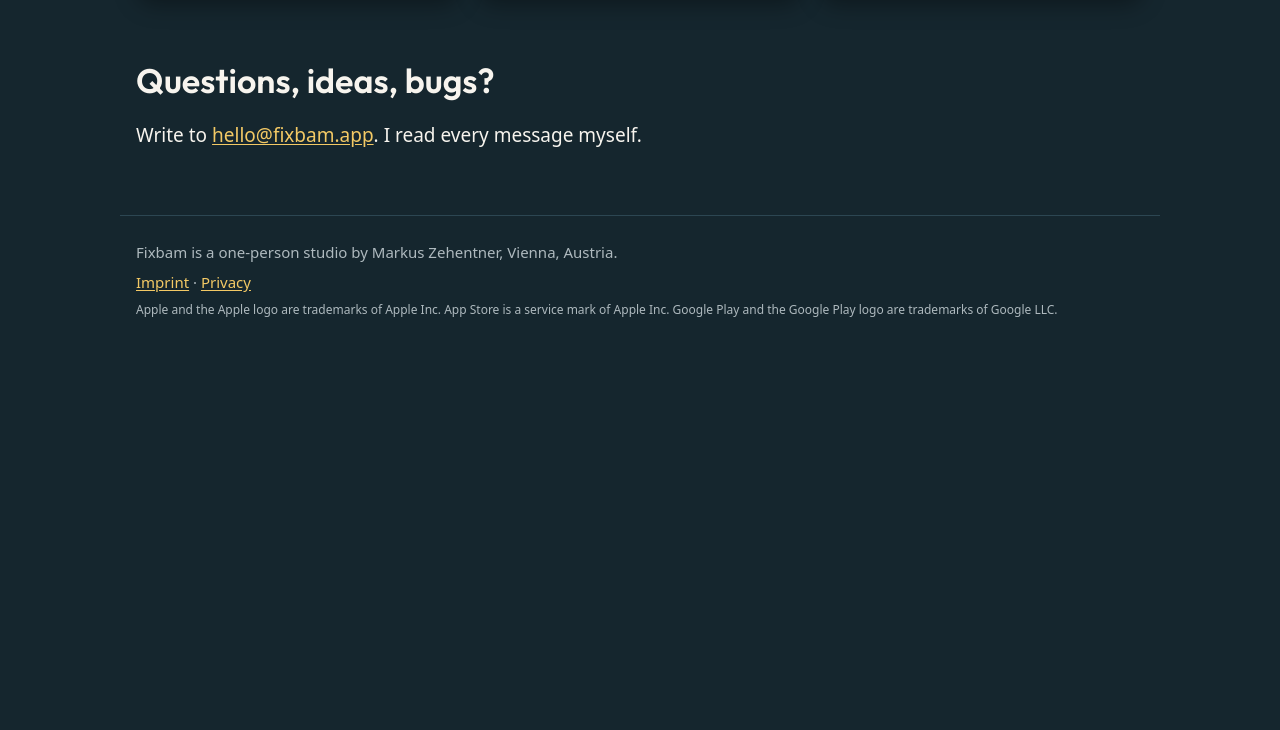
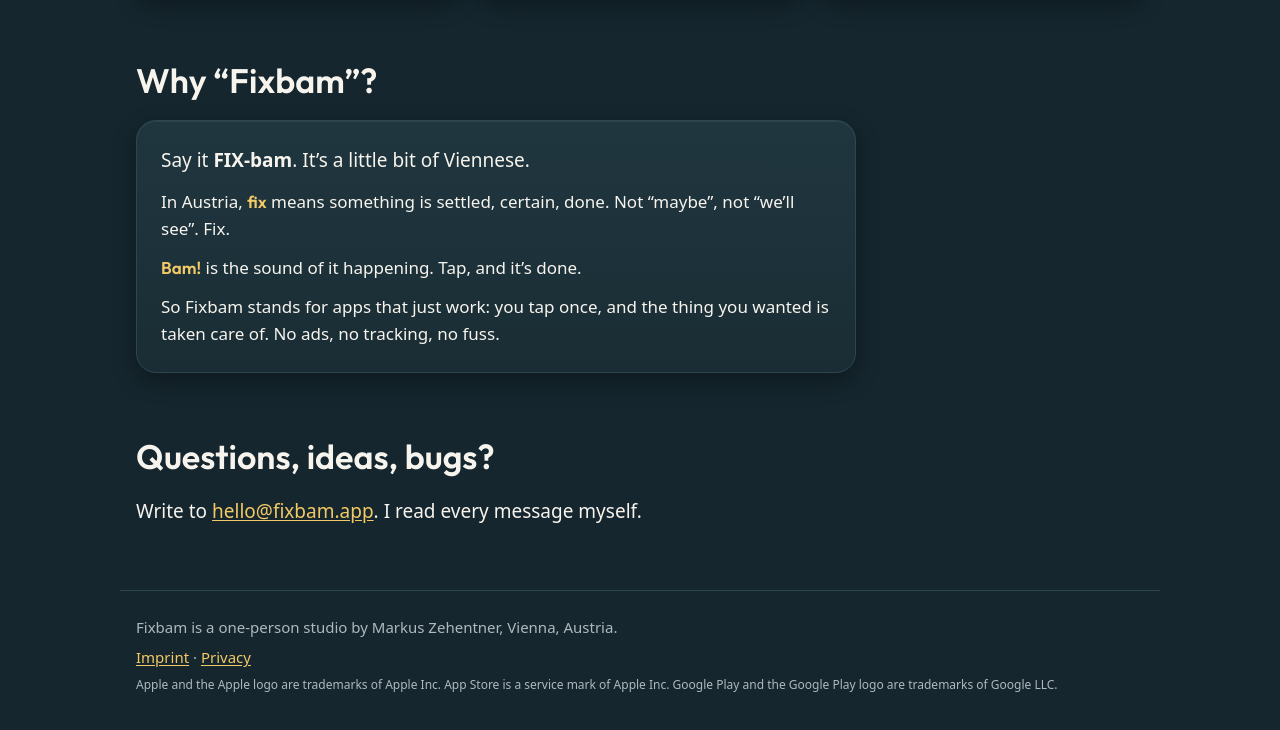
Before and after one commit to mzehentner-coder/mzehentner-coder.github.io, a plain HTML site: page index.html in a window 1280 px wide. Shown: the part 1216-1946 px from the top of the page. Before the commit the page ends 1581 px from the top, so only its background shows below. Drawn offline with Linux system fonts and the light colour scheme.

Commit message:
Abschnitt: Why Fixbam? (Herkunft und Bedeutung des Namens)
Co-Authored-By: Claude Opus 5.5 <noreply@anthropic.com>

```diff
--- a/assets/style.css
+++ b/assets/style.css
@@ -72,6 +72,12 @@ main > section { margin: 64px 0; }
   transform: rotate(-8deg);
 }
 
+.name .card { max-width: 720px; }
+.name p { margin: 0 0 12px; }
+.name p:last-child { margin: 0; }
+.name em { font-style: normal; color: var(--gold); font-family: "Outfit", sans-serif; font-weight: 600; }
+.name .say { font-size: 19px; }
+
 .contact p { margin: 0; font-size: 19px; }
 
 .legal { max-width: 760px; }
--- a/index.html
+++ b/index.html
@@ -14,7 +14,7 @@
 <link rel="icon" href="favicon-32.png?v=3" type="image/png" sizes="32x32">
 <link rel="apple-touch-icon" href="apple-touch-icon.png?v=3">
 <link rel="manifest" href="manifest.webmanifest">
-<link rel="stylesheet" href="assets/style.css?v=3">
+<link rel="stylesheet" href="assets/style.css?v=4">
 </head>
 <body>
 <a class="skip" href="#content">Skip to content</a>
@@ -59,6 +59,16 @@
   </div>
 </section>
 
+<section class="name" id="name">
+  <h2>Why “Fixbam”?</h2>
+  <div class="card">
+    <p class="say">Say it <strong>FIX-bam</strong>. It’s a little bit of Viennese.</p>
+    <p>In Austria, <em>fix</em> means something is settled, certain, done. Not “maybe”, not “we’ll see”. Fix.</p>
+    <p><em>Bam!</em> is the sound of it happening. Tap, and it’s done.</p>
+    <p>So Fixbam stands for apps that just work: you tap once, and the thing you wanted is taken care of. No ads, no tracking, no fuss.</p>
+  </div>
+</section>
+
 <section class="contact">
   <h2>Questions, ideas, bugs?</h2>
   <p>Write to <a href="mailto:hello@fixbam.app">hello@fixbam.app</a>. I read every message myself.</p>
```
